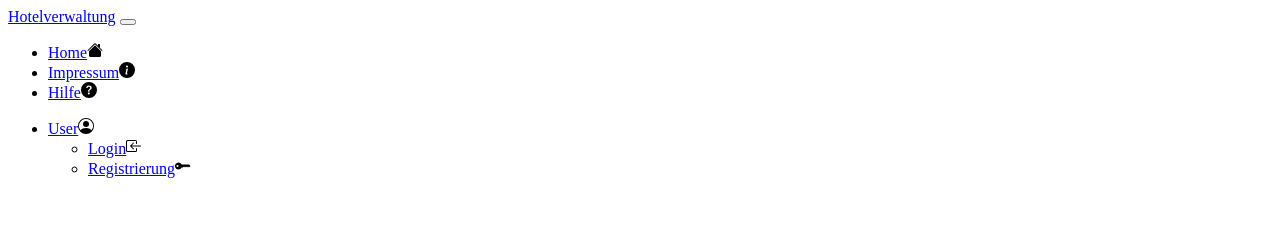
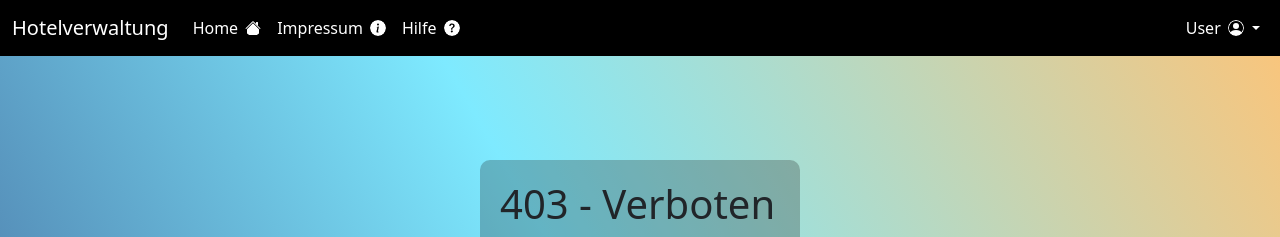
Before and after one commit to YusTheYokai/hotelverwaltung, a PHP site: page /errorPages/403.php in a window 1280 px wide. Shown: the top 237 px of the page. Run offline with PHP 8.4, Linux system fonts and the light colour scheme.

Commit message:
ErrorTemplate

```diff
--- /dev/null
+++ b/css/error.css
@@ -0,0 +1,9 @@
+.overlay {
+    margin-top: 20vh;
+}
+
+img {
+    max-width: 100%;
+    max-height: 100%;
+    border-radius: 10px;
+}
--- a/errorPages/403.php
+++ b/errorPages/403.php
@@ -1,14 +1,7 @@
-<!DOCTYPE html>
-<html lang="en">
-<head>
-    <meta charset="UTF-8">
-    <meta http-equiv="X-UA-Compatible" content="IE=edge">
-    <meta name="viewport" content="width=device-width, initial-scale=1.0">
-    <title>Document</title>
-</head>
-<body>
-    <?php
-        include "../menubar.php";
-    ?>
-</body>
-</html>
+<?php
+    $title = "403 - Verboten";
+    $details = "Sie besitzen nicht die nötigen Rechte um diese Seite aufzurufen.
+            Sollte es sich hierbei um einen Fehler handeln, so melden Sie sich bitte bei einem Administrator.";
+    $image = "https://http.cat/403";
+    include "errorTemplate.php";
+?>
--- /dev/null
+++ b/errorPages/errorTemplate.php
@@ -0,0 +1,29 @@
+<?php
+    session_start();
+?>
+<!DOCTYPE html>
+<html lang="en">
+    <head>
+        <meta charset="UTF-8">
+        <meta http-equiv="X-UA-Compatible" content="IE=edge">
+        <meta name="viewport" content="width=device-width, initial-scale=1.0">
+        <title><?=$title?></title>
+        <link href="https://cdn.jsdelivr.net/npm/bootstrap@5.1.3/dist/css/bootstrap.min.css" rel="stylesheet" integrity="sha384-1BmE4kWBq78iYhFldvKuhfTAU6auU8tT94WrHftjDbrCEXSU1oBoqyl2QvZ6jIW3" crossorigin="anonymous">
+        <link href="/css/base.css" rel="stylesheet">
+        <link href="/css/theme.css" rel="stylesheet">
+        <link href="/css/error.css" rel="stylesheet">
+    </head>
+    <body>
+        <?php
+            include "../menubar.php";
+        ?>
+        <div class="container-fluid overlay quarter-width">
+            <h1><?=$title?></h1>
+            <p><?=$details?></p>
+            <div class="text-center">
+                <img src=<?="\"" . $image . "\""?> alt="HTTP-Code anhand lustiger Katze" />
+            </div>
+        </div>
+        <script src="https://cdn.jsdelivr.net/npm/bootstrap@5.1.3/dist/js/bootstrap.bundle.min.js" integrity="sha384-ka7Sk0Gln4gmtz2MlQnikT1wXgYsOg+OMhuP+IlRH9sENBO0LRn5q+8nbTov4+1p" crossorigin="anonymous"></script>
+    </body>
+</html>
--- a/menubar.php
+++ b/menubar.php
@@ -7,18 +7,18 @@
         <div class="collapse navbar-collapse" id="navbar">
             <ul class="navbar-nav">
                 <li class="nav-item">
-                    <a class="nav-link" href="index.php">
-                        Home<img src="icon/house-fill.svg" class="icon" alt="Home-Icon" />
+                    <a class="nav-link" href="/index.php">
+                        Home<img src="/icon/house-fill.svg" class="icon" alt="Home-Icon" />
                     </a>
                 </li>
                 <li class="nav-item">
-                    <a class="nav-link" href="imprint.html">
-                        Impressum<img src="icon/info-circle-fill.svg" class="icon" alt="Info-Icon" />
+                    <a class="nav-link" href="/imprint.html">
+                        Impressum<img src="/icon/info-circle-fill.svg" class="icon" alt="Info-Icon" />
                     </a>
                 </li>
                 <li class="nav-item">
-                    <a class="nav-link" href="help.html">
-                        Hilfe<img src="icon/question-circle-fill.svg" class="icon" alt="Question-Icon" />
+                    <a class="nav-link" href="/help.html">
+                        Hilfe<img src="/icon/question-circle-fill.svg" class="icon" alt="Question-Icon" />
                     </a>
                 </li>
             </ul>
@@ -31,16 +31,16 @@
                             } else {
                                 echo "User";
                             }
-                        ?><img src='icon/person-circle.svg' class='icon' alt='Person-Icon' />
+                        ?><img src='/icon/person-circle.svg' class='icon' alt='Person-Icon' />
                     </a>
                     <ul class="dropdown-menu dropdown-menu-end" aria-labelledby="navbarDropdownMenuLink">
                         <?php
                             if (isset($_SESSION["user"])) {
-                                echo "<li><a class='dropdown-item' href='profile.php'>Profil bearbeiten<img src='icon/pencil-fill.svg' class='icon' alt='Bearbeiten-Icon' /></a></li>";
-                                echo "<li><a class='dropdown-item' href='index.php?logout=true'>Logout<img src='icon/box-arrow-right.svg' class='icon' alt='Logout-Icon' /></a></li>";
+                                echo "<li><a class='dropdown-item' href='/profile.php'>Profil bearbeiten<img src='/icon/pencil-fill.svg' class='icon' alt='Bearbeiten-Icon' /></a></li>";
+                                echo "<li><a class='dropdown-item' href='/index.php?logout=true'>Logout<img src='/icon/box-arrow-right.svg' class='icon' alt='Logout-Icon' /></a></li>";
                             } else {
-                                echo "<li><a class='dropdown-item' href='login.php'>Login<img src='icon/box-arrow-in-left.svg' class='icon' alt='Login-Icon' /></a></li>";
-                                echo "<li><a class='dropdown-item' href='registration.php'>Registrierung<img src='icon/key-fill.svg' class='icon' alt='Key-Icon' /></a></li>";
+                                echo "<li><a class='dropdown-item' href='/login.php'>Login<img src='/icon/box-arrow-in-left.svg' class='icon' alt='Login-Icon' /></a></li>";
+                                echo "<li><a class='dropdown-item' href='/registration.php'>Registrierung<img src='/icon/key-fill.svg' class='icon' alt='Key-Icon' /></a></li>";
                             }
                         ?>
                     </ul>
```
Also changed, not shown: errorPages/401.php (+6 -14 lines).
